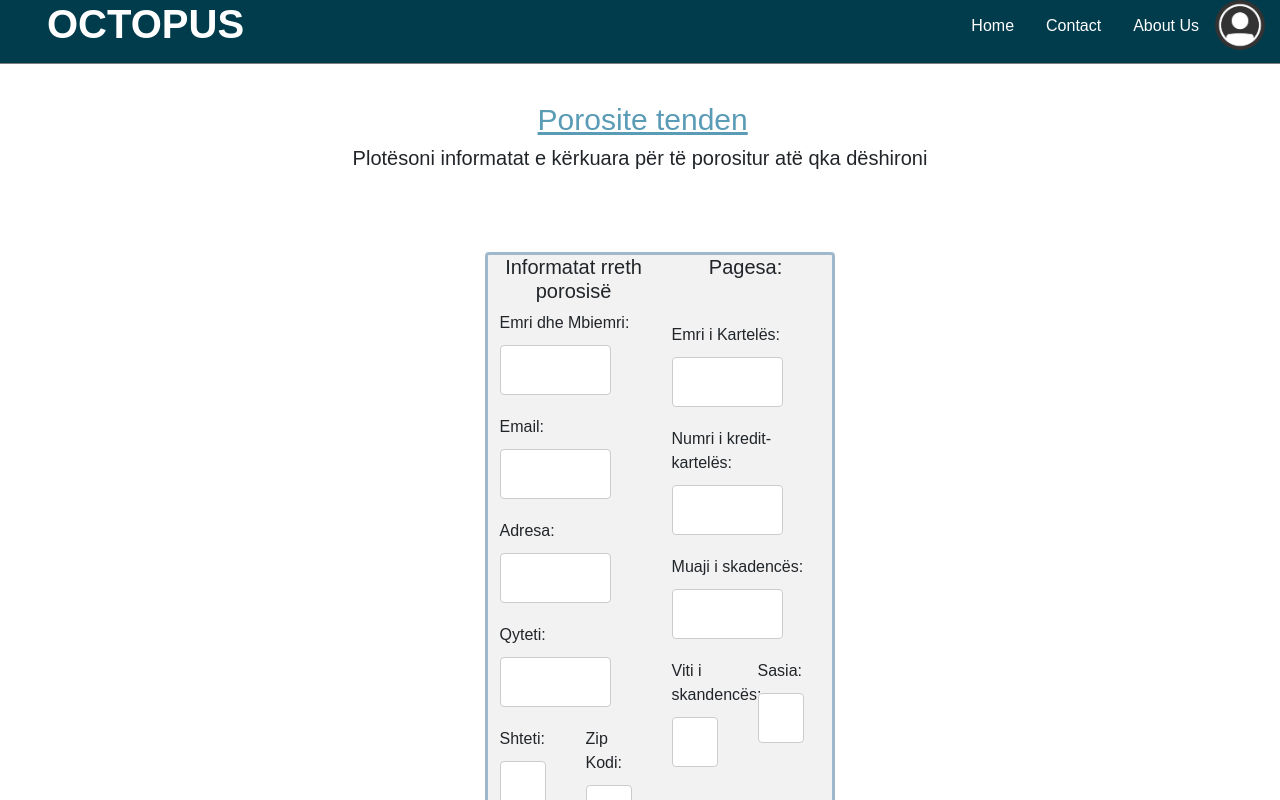
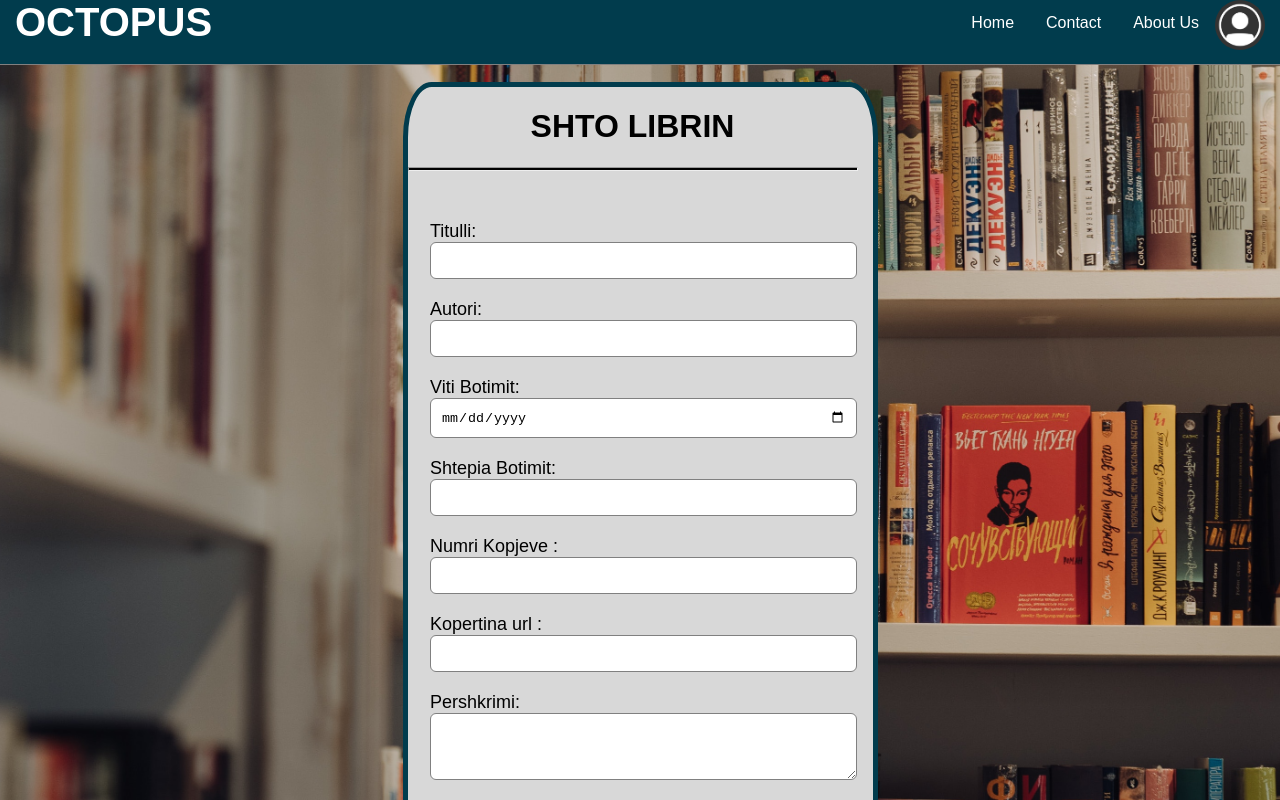
Before and after one commit to Leonita02/octapus, a React (Create React App) app: page / in a window 1280 px wide. Shown: the top 800 px of the page. Built offline with nearby package versions, Linux system fonts and the light colour scheme.

Commit message:
modifikime ne addBook page

```diff
--- a/src/App.js
+++ b/src/App.js
@@ -3,17 +3,19 @@ import './App.css';
  //import Feed from './components/js/feed'
  //import Dashboard from './components/js/dashboard';
 //import ProfilePage from './components/js/profilePage';
- import HomePage from "./components/js/HomePage";
+// import HomePage from "./components/js/HomePage";
 // import './App.css';
 // import Feed from './components/js/feed'
 // import Dashboard from './components/js/dashboard';
 // import ProfilePage from './components/js/profilePage';
-import BookPage from "./components/js/bookPage";
-import WishList from './components/js/wishList';
-import Porosia from './components/js/porosia';
-import Pagesa from './components/js/pagesa';
+//import BookPage from "./components/js/bookPage";
+//import WishList from './components/js/wishList';
+//import Porosia from './components/js/porosia';
+//import Pagesa from './components/js/pagesa';
+import AddBook from './components/js/addBook';
+// import VForm from './components/js/VForm'
 function App() {
-  return <Pagesa/>
+  return <AddBook/>
 
 }
 
```
